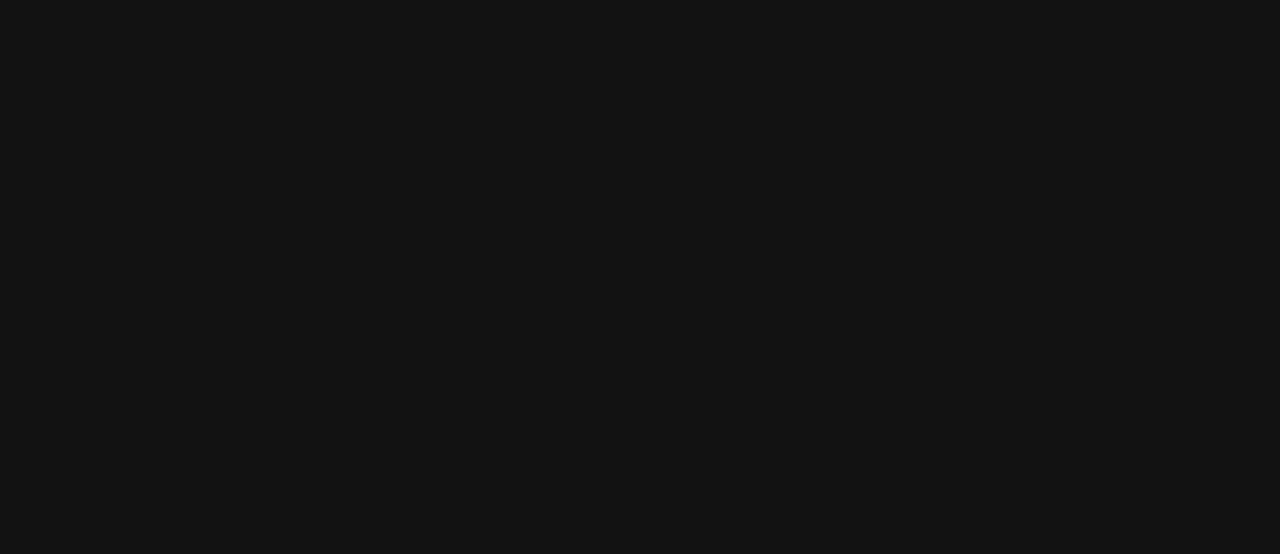
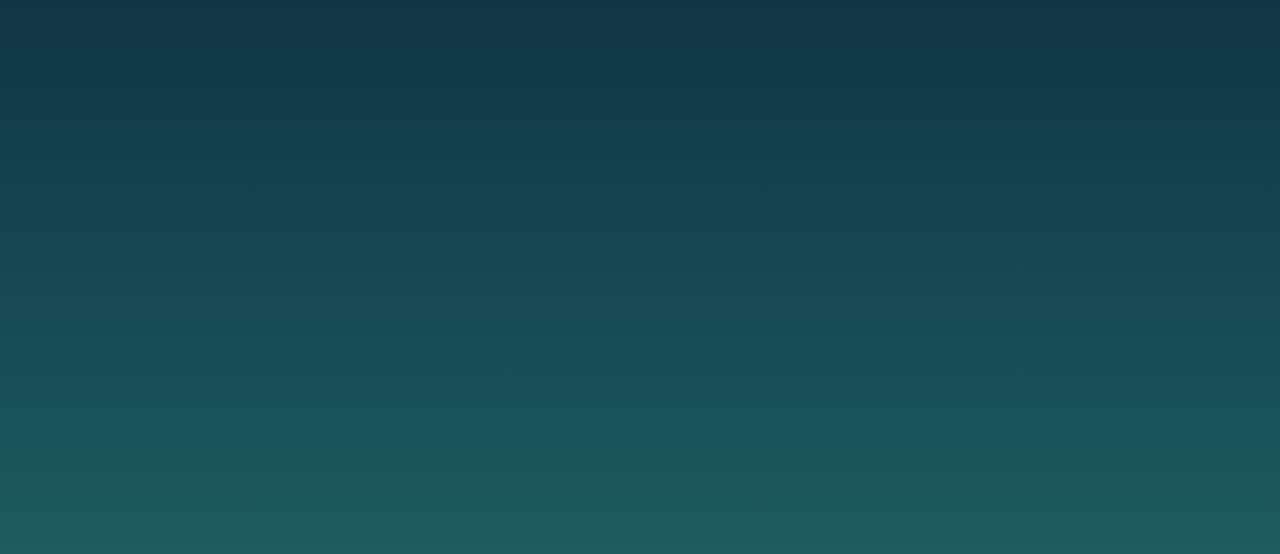
Before and after one commit to eduardoqsilva/WeatherV2-react, a React (Vite) app: page / in a window 1280 px wide. Shown: the part 112-666 px from the top of the page. Built offline with nearby package versions, Linux system fonts and the light colour scheme.

Commit message:
update global styles

```diff
--- a/src/styles/Global.styled.ts
+++ b/src/styles/Global.styled.ts
@@ -13,8 +13,27 @@
   }
 
   body {
+    min-height: 100vh;
+    width: 100vw;
+    /* padding: 1.5rem; */
+
+    overflow-x: hidden;
+
     font-family: ${fonts.default};
-    background-color: ${colors.gray1};
-    color: ${colors.white}
+    color: ${colors.white};
+
+    & #root {
+      background: linear-gradient(180deg, ${colors.green1} 0%, ${colors.green2} 100%);
+
+      width: 100%;
+      min-height: 100vh;
+
+      display: flex;
+      align-items: center;
+      justify-content: center;
+      flex-direction: column;
+      gap: 8rem;
+    }
   }
+
 `
```
